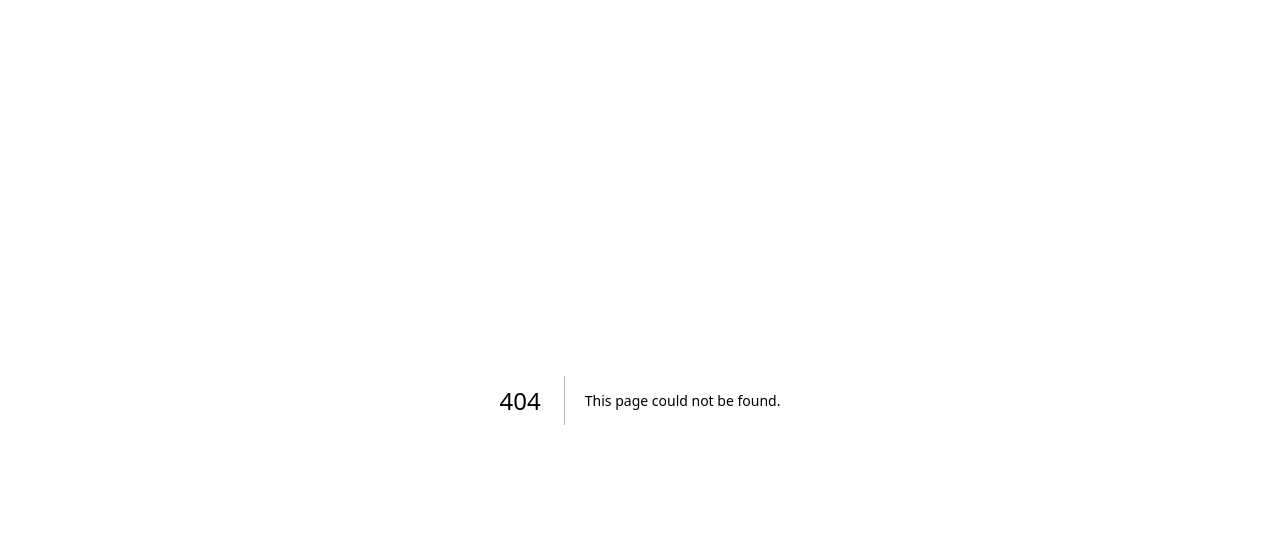
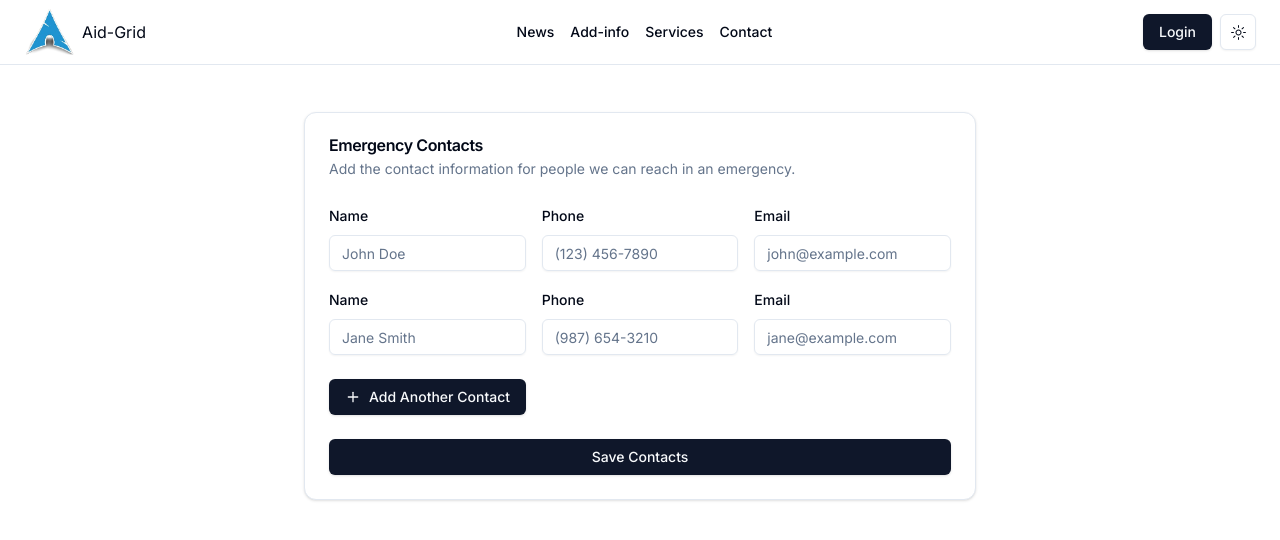
Before and after one commit to hi-Kartik2004/Codefury_7, a Next.js app: page /add-emergency-contacts in a window 1280 px wide. Before the commit this address had no page. Shown: the top 540 px of the page. Built offline with nearby package versions, Linux system fonts and the light colour scheme; no server answers.

Commit message:
Added emergenecy contacts and add-info fetch info and delete info

```diff
--- /dev/null
+++ b/app/(userPages)/(private)/add-emergency-contacts/page.tsx
@@ -0,0 +1,12 @@
+import { EmergencyContactForm } from "@/components/component/emergency-contact-form";
+import React from "react";
+
+function EmergencyContacts() {
+  return (
+    <div className="pt-28 flex justify-center">
+      <EmergencyContactForm />
+    </div>
+  );
+}
+
+export default EmergencyContacts;
--- /dev/null
+++ b/components/SeeMyInfo.tsx
@@ -0,0 +1,79 @@
+import { createSupabaseBrowser } from "@/lib/supabase/client";
+import Link from "next/link";
+import { useEffect, useState } from "react";
+import { Badge } from "./ui/badge";
+import { Button } from "./ui/button";
+import { Card, CardContent, CardHeader, CardTitle } from "./ui/card";
+
+function SeeMyInfo() {
+  const [myReports, setMyReports] = useState<any>([]);
+  const supabase = createSupabaseBrowser();
+
+  async function getUser() {
+    const {
+      data: { user },
+    } = await supabase.auth.getUser();
+
+    let resp = await supabase
+      .from("userIncidentLocations")
+      .select("*")
+      .eq("email", user?.user_metadata?.email);
+
+    console.log("myreports :", resp);
+    setMyReports(resp.data);
+  }
+
+  async function handleRemove(reportId: any) {
+    let { error } = await supabase
+      .from("userIncidentLocations")
+      .delete()
+      .eq("id", reportId);
+    if (error) {
+      console.error(error);
+      return;
+    }
+    setMyReports(myReports.filter((report: any) => report.id !== reportId));
+  }
+
+  useEffect(() => {
+    getUser();
+  }, []);
+
+  return (
+    <div className="flex flex-wrap justify-around gap-4 overflow-auto max-h-screen items-center">
+      {myReports.map((report: any) => (
+        <Card key={report.id} className="max-w-[290px] w-full">
+          <CardHeader className="flex flex-col gap-2">
+            <CardTitle>Reported by: {report.full_name}</CardTitle>
+            <Badge>{report?.created_at}</Badge>
+            <img
+              src={report.picture_url}
+              alt={"image for incident"}
+              className="w-full"
+            />
+          </CardHeader>
+          <CardContent className="flex flex-col gap-4">
+            <Button variant={"secondary"} asChild>
+              <Link
+                href={`https://www.google.com/maps?q=${report?.lat},${report?.long}`}
+                target="_blank" // Open in a new tab
+                rel="noopener noreferrer"
+              >
+                View Location
+              </Link>
+            </Button>
+            <Button
+              variant={"destructive"}
+              className="w-full"
+              onClick={() => handleRemove(report?.id)}
+            >
+              Remove
+            </Button>
+          </CardContent>
+        </Card>
+      ))}
+    </div>
+  );
+}
+
+export default SeeMyInfo;
--- a/components/component/add-info-formv0.tsx
+++ b/components/component/add-info-formv0.tsx
@@ -15,6 +15,7 @@ import { Button } from "@/components/ui/button";
 import { createSupabaseBrowser } from "@/lib/supabase/client";
 import { toast } from "sonner";
 import { CameraIcon, LocateIcon, Loader2 } from "lucide-react";
+import SeeMyInfo from "../SeeMyInfo";
 
 export default function AddInfoFormV0({
   addUserIncident,
@@ -144,7 +145,9 @@ export default function AddInfoFormV0({
   };
 
   return (
-    <Card className="mx-auto max-w-md p-6 sm:p-8">
+    <div className="flex flex-wrap justify-around gap-4">
+      <div className="max-w-[500px] w-full">
+        <Card className="mx-auto max-w-md p-6 sm:p-8 bg-[#000000]">
           <CardHeader>
             <CardTitle className="text-2xl font-bold">
               Update Your Neighbouring
@@ -225,7 +228,8 @@ export default function AddInfoFormV0({
                 </Button>
                 {location && (
                   <p className="text-sm text-green-600">
-                Location: {location.lat.toFixed(6)}, {location.long.toFixed(6)}
+                    Location: {location.lat.toFixed(6)},{" "}
+                    {location.long.toFixed(6)}
                   </p>
                 )}
               </div>
@@ -244,5 +248,13 @@ export default function AddInfoFormV0({
             </Button>
           </CardFooter>
         </Card>
+      </div>
+      <div className="max-w-[820px] w-full">
+        <h1 className="text-center text-3xl font-bold mb-10 underline underline-offset-8">
+          Exisiting reports
+        </h1>
+        <SeeMyInfo />
+      </div>
+    </div>
   );
 }
--- /dev/null
+++ b/components/component/emergency-contact-form.tsx
@@ -0,0 +1,97 @@
+/**
+* This code was generated by v0 by Vercel.
+* @see https://v0.dev/t/RNqdbWZUlRK
+* Documentation: https://v0.dev/docs#integrating-generated-code-into-your-nextjs-app
+*/
+
+/** Add fonts into your Next.js project:
+
+import { Inter } from 'next/font/google'
+
+inter({
+  subsets: ['latin'],
+  display: 'swap',
+})
+
+To read more about using these font, please visit the Next.js documentation:
+- App Directory: https://nextjs.org/docs/app/building-your-application/optimizing/fonts
+- Pages Directory: https://nextjs.org/docs/pages/building-your-application/optimizing/fonts
+**/
+import { Card, CardHeader, CardTitle, CardDescription, CardContent, CardFooter } from "@/components/ui/card"
+import { Label } from "@/components/ui/label"
+import { Input } from "@/components/ui/input"
+import { Button } from "@/components/ui/button"
+
+export function EmergencyContactForm() {
+  return (
+    <Card className="w-full max-w-2xl">
+      <CardHeader>
+        <CardTitle>Emergency Contacts</CardTitle>
+        <CardDescription>Add the contact information for people we can reach in an emergency.</CardDescription>
+      </CardHeader>
+      <CardContent>
+        <form className="space-y-6">
+          <div className="grid gap-4">
+            <div className="grid grid-cols-3 gap-4">
+              <div className="space-y-2">
+                <Label htmlFor="name-1">Name</Label>
+                <Input id="name-1" placeholder="John Doe" />
+              </div>
+              <div className="space-y-2">
+                <Label htmlFor="phone-1">Phone</Label>
+                <Input id="phone-1" type="tel" placeholder="(123) 456-7890" />
+              </div>
+              <div className="space-y-2">
+                <Label htmlFor="email-1">Email</Label>
+                <Input id="email-1" type="email" placeholder="john@example.com" />
+              </div>
+            </div>
+            <div className="grid grid-cols-3 gap-4">
+              <div className="space-y-2">
+                <Label htmlFor="name-2">Name</Label>
+                <Input id="name-2" placeholder="Jane Smith" />
+              </div>
+              <div className="space-y-2">
+                <Label htmlFor="phone-2">Phone</Label>
+                <Input id="phone-2" type="tel" placeholder="(987) 654-3210" />
+              </div>
+              <div className="space-y-2">
+                <Label htmlFor="email-2">Email</Label>
+                <Input id="email-2" type="email" placeholder="jane@example.com" />
+              </div>
+            </div>
+          </div>
+          <Button>
+            <PlusIcon className="mr-2 h-4 w-4" />
+            Add Another Contact
+          </Button>
+        </form>
+      </CardContent>
+      <CardFooter>
+        <Button type="submit" className="w-full">
+          Save Contacts
+        </Button>
+      </CardFooter>
+    </Card>
+  )
+}
+
+function PlusIcon(props) {
+  return (
+    <svg
+      {...props}
+      xmlns="http://www.w3.org/2000/svg"
+      width="24"
+      height="24"
+      viewBox="0 0 24 24"
+      fill="none"
+      stroke="currentColor"
+      strokeWidth="2"
+      strokeLinecap="round"
+      strokeLinejoin="round"
+    >
+      <path d="M5 12h14" />
+      <path d="M12 5v14" />
+    </svg>
+  )
+}
--- a/components/component/navbar-v0.tsx
+++ b/components/component/navbar-v0.tsx
@@ -59,11 +59,11 @@ export async function NavbarV0() {
             News
           </Link>
           <Link
-            href="#"
+            href="add-info"
             className="text-sm font-medium transition-colors hover:text-primary"
             prefetch={false}
           >
-            About
+            Add-info
           </Link>
           <Link
             href="#"
--- a/lib/constants/index.ts
+++ b/lib/constants/index.ts
@@ -1,2 +1,2 @@
-export const protectedPaths = ["/dashboard"];
+export const protectedPaths = ["/add-info"];
 export const authPaths = ["/register", "/sign-in"];
```
Lines whose indentation alone changed are shown as unchanged.
